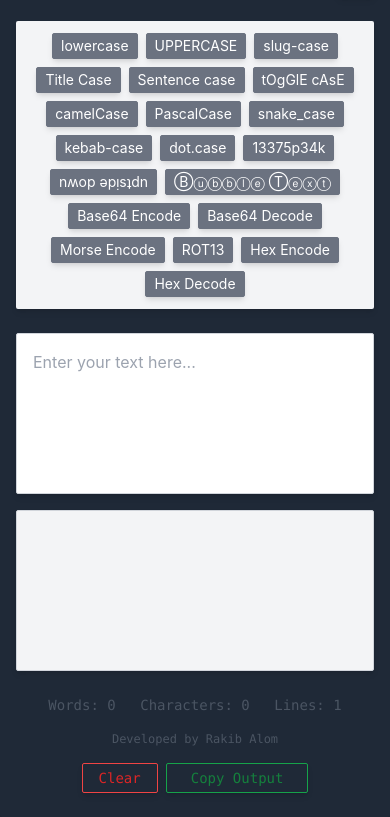
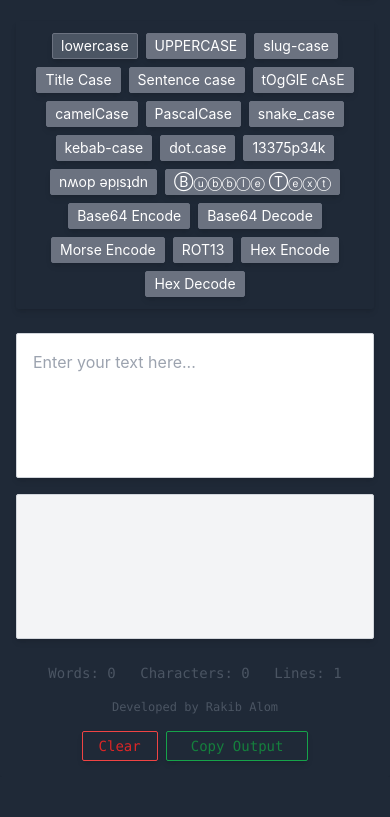
Before and after one commit to RakibAlom/case-converter, a plain HTML site: page index.html in a window 390 px wide. Both pictures are taken after a click on the button "Toggle dark mode". Shown: the part 67-884 px from the top of the page. After the commit the page ends 844 px from the top, so only its background shows below. Drawn offline with nearby package versions, Linux system fonts and the light colour scheme.

Commit message:
update the design and make responsive

```diff
--- a/index.html
+++ b/index.html
@@ -38,10 +38,10 @@
     }
   </style>
 </head>
-<body class="min-h-screen bg-gray-100 text-gray-900 transition-colors duration-300 flex flex-col">
+<body class="bg-gray-100 text-gray-900 transition-colors duration-300 flex flex-col h-[100vh]">
 
   <!-- Container for Header and Main Content -->
-  <div class="w-full min-w-0 px-4 sm:px-6 lg:px-8 bg-gray-50 dark:bg-gray-900 rounded-sm shadow-md flex-1 flex flex-col">
+  <div class="w-full min-w-0 px-4 sm:px-6 lg:px-8 h-[100vh] bg-gray-50 dark:bg-gray-900 rounded-sm shadow-md flex flex-col">
     <!-- Header -->
     <header class="flex items-center justify-between py-6 w-full">
       <h1 class="text-2xl font-bold text-black dark:text-gray-200">Case Converter Tool</h1>
@@ -53,12 +53,12 @@
     <main class="flex flex-col gap-6 flex-1">
       <!-- Row 1: Mode Buttons -->
       <div id="modeButtons"
-        class="flex flex-wrap gap-2 justify-center sm:justify-start bg-gray-100 dark:bg-gray-700 rounded-sm p-3 shadow-md">
+        class="flex flex-wrap gap-2 justify-center sm:justify-start bg-gray-100 dark:bg-gray-800 rounded-sm p-3 shadow-md">
         <!-- JS will inject buttons -->
       </div>
 
       <!-- Row 2: Input and Output -->
-      <div class="flex flex-col sm:flex-row gap-4 flex-1 min-h-[40vh]">
+      <div class="flex flex-col sm:flex-row gap-4 flex-1 h-auto">
         <textarea id="inputText" placeholder="Enter your text here..." spellcheck="false"
           class="flex-1 resize-none p-4 rounded-sm border border-gray-300 focus:outline-none focus:ring-2 focus:ring-gray-400 bg-white text-gray-900 dark:bg-gray-700 dark:text-gray-200 dark:border-gray-600 shadow-md"></textarea>
 
@@ -67,7 +67,7 @@
       </div>
 
       <!-- Row 3: Analysis, Developer Credit, and Buttons -->
-      <div class="flex flex-col lg:flex-row lg:justify-between items-center text-sm font-mono text-gray-600 dark:text-gray-400 mb-6 gap-4">
+      <div class="flex flex-col lg:flex-row lg:justify-between items-center text-sm font-mono text-gray-600 dark:text-gray-400 mb-4 gap-4">
         <div class="space-x-4">
           <span id="wordCount">Words: 0</span>
           <span id="charCount">Characters: 0</span>
@@ -319,7 +319,7 @@
     btn.id = 'btn_' + mode.id;
 
     if (mode.id === currentMode) {
-      btn.classList.add('bg-gray-300', 'text-gray-800', 'dark:bg-gray-300', 'dark:text-gray-800');
+      btn.classList.add('bg-gray-600', 'text-white', 'dark:bg-gray-600', 'dark:text-white');
     }
 
     btn.addEventListener('click', () => {
@@ -335,9 +335,9 @@
     modes.forEach(mode => {
       const btn = document.getElementById('btn_' + mode.id);
       if (mode.id === currentMode) {
-        btn.classList.add('bg-gray-300', 'text-gray-800', 'dark:bg-gray-300', 'dark:text-gray-800');
+        btn.classList.add('bg-gray-600', 'text-white', 'dark:bg-gray-600', 'dark:text-white');
       } else {
-        btn.classList.remove('bg-gray-300', 'text-gray-800', 'dark:bg-gray-300', 'dark:text-gray-800');
+        btn.classList.remove('bg-gray-600', 'text-white', 'dark:bg-gray-600', 'dark:text-white');
         btn.classList.add('bg-gray-500', 'text-white', 'dark:bg-gray-500', 'dark:text-white');
       }
     });
@@ -373,10 +373,11 @@
       document.querySelector('.w-full').classList.add('dark:bg-gray-900');
       document.querySelector('h1').classList.remove('text-black');
       document.querySelector('h1').classList.add('dark:text-gray-200');
+      document.getElementById('modeButtons').classList.remove('bg-gray-100');
+      document.getElementById('modeButtons').classList.add('dark:bg-gray-800');
       document.documentElement.classList.add('dark');
       document.getElementById('inputText').classList.add('dark:bg-gray-700', 'dark:text-gray-200', 'dark:border-gray-600');
       document.getElementById('outputText').classList.add('dark:bg-gray-600', 'dark:text-gray-200', 'dark:border-gray-600');
-      document.getElementById('modeButtons').classList.add('dark:bg-gray-700');
       document.getElementById('wordCount').classList.add('dark:text-gray-400');
       document.getElementById('charCount').classList.add('dark:text-gray-400');
       document.getElementById('lineCount').classList.add('dark:text-gray-400');
@@ -391,10 +392,11 @@
       document.querySelector('.w-full').classList.add('bg-gray-50');
       document.querySelector('h1').classList.remove('dark:text-gray-200');
       document.querySelector('h1').classList.add('text-black');
+      document.getElementById('modeButtons').classList.remove('dark:bg-gray-800');
+      document.getElementById('modeButtons').classList.add('bg-gray-100');
       document.documentElement.classList.remove('dark');
       document.getElementById('inputText').classList.remove('dark:bg-gray-700', 'dark:text-gray-200', 'dark:border-gray-600');
       document.getElementById('outputText').classList.remove('dark:bg-gray-600', 'dark:text-gray-200', 'dark:border-gray-600');
-      document.getElementById('modeButtons').classList.remove('dark:bg-gray-700');
       document.getElementById('wordCount').classList.remove('dark:text-gray-400');
       document.getElementById('charCount').classList.remove('dark:text-gray-400');
       document.getElementById('lineCount').classList.remove('dark:text-gray-400');
```
